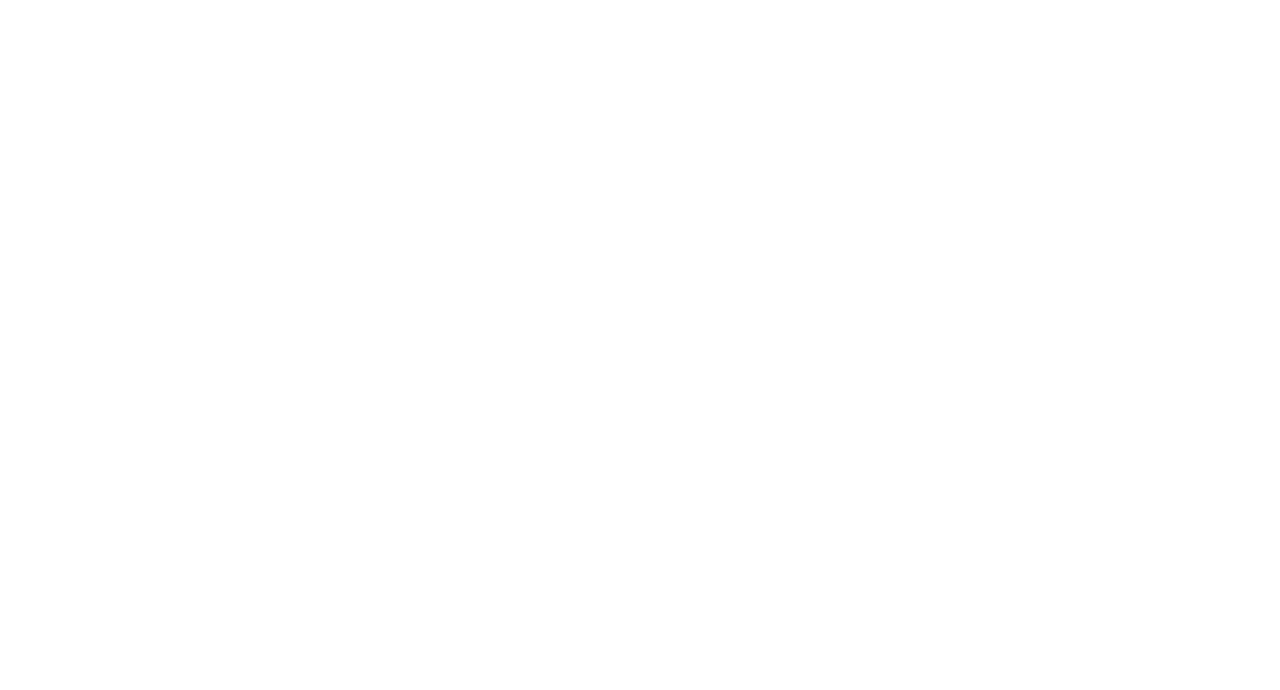
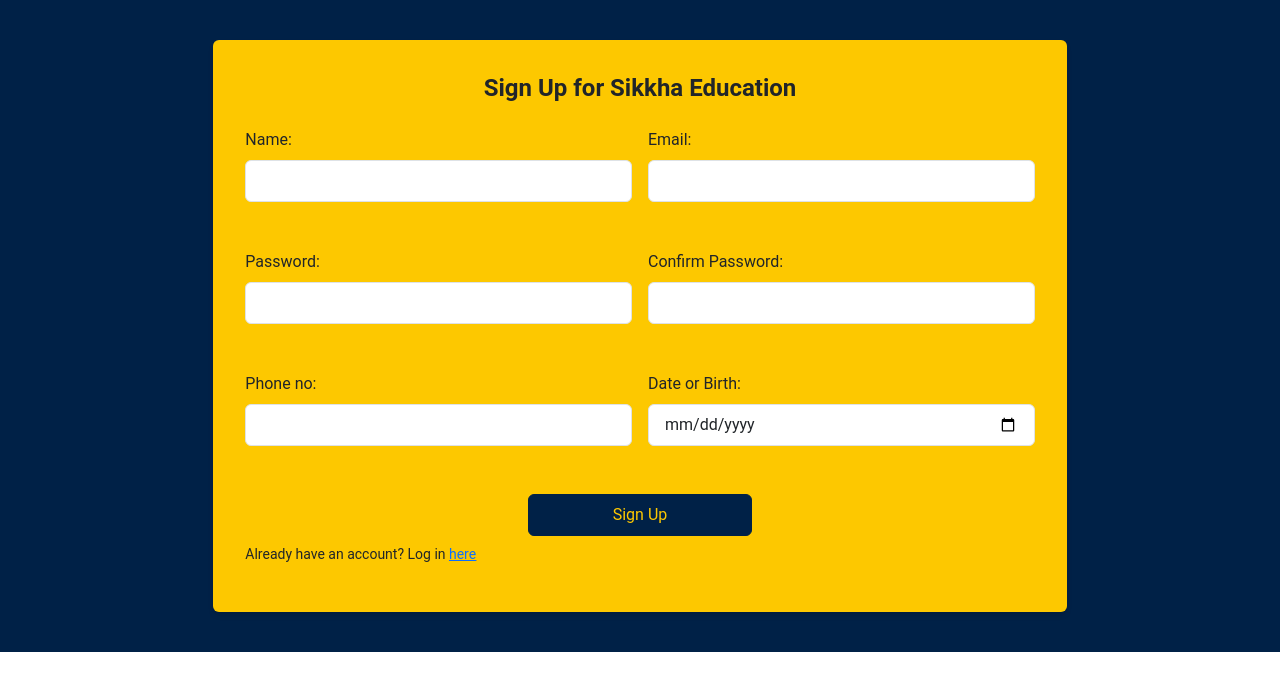
Before and after one commit to saqibraza0902/education_client, a React (Create React App) app: page /signup in a window 1280 px wide. Before the commit this address had no page. Shown: the top 690 px of the page. Built offline with nearby package versions, Linux system fonts and the light colour scheme.

Commit message:
added signin signup pages

```diff
--- a/src/App.tsx
+++ b/src/App.tsx
@@ -11,12 +11,16 @@
 import EventDetails from "./Pages/Events/EventDetails";
 import CoursesDetails from "./Pages/Courses/CoursesDetails";
 import Cart from "./Pages/Cart";
+import Login from "./Pages/Auth/Login";
+import Signup from "./Pages/Auth/SignUp";
 
 const App = () => {
   return (
     <Router>
       <Routes>
-        <Route path="/" element={<Home />} />
+        <Route path="/" element={<Login />} />
+        <Route path="/signup" element={<Signup />} />
+        <Route path="/dashboard" element={<Home />} />
         <Route path="/courses" element={<Course />} />
         <Route path="/courses/:_id" element={<CoursesDetails />} />
         <Route path="/shop" element={<Shop />} />
--- /dev/null
+++ b/src/Pages/Auth/Login.tsx
@@ -0,0 +1,69 @@
+import React, { useState } from "react";
+import { Link } from "react-router-dom";
+
+const Login: React.FC = () => {
+  const [username, setUsername] = useState("");
+  const [password, setPassword] = useState("");
+
+  const handleLogin = (event: React.FormEvent) => {
+    event.preventDefault();
+    // Add your login logic here
+    console.log("Username:", username);
+    console.log("Password:", password);
+  };
+
+  return (
+    <div className="bg-[#002147] h-screen flex items-center justify-center">
+      <div className=" bg-[#fdc800] p-8 rounded shadow-md lg:w-1/3">
+        <h1 className="text-center text-2xl font-bold mb-6">
+          Login to Sikkha Education
+        </h1>
+        <form onSubmit={handleLogin}>
+          <label className="block mb-2" htmlFor="username">
+            Username:
+          </label>
+          <input
+            type="text"
+            id="username"
+            value={username}
+            onChange={(e) => setUsername(e.target.value)}
+            className="w-full px-3 py-2 border rounded mb-4"
+            required
+          />
+
+          <label className="block mb-2" htmlFor="password">
+            Password:
+          </label>
+          <input
+            type="password"
+            id="password"
+            value={password}
+            onChange={(e) => setPassword(e.target.value)}
+            className="w-full px-3 py-2 border rounded mb-6"
+            required
+            autoComplete="false"
+          />
+
+          <button
+            type="submit"
+            className="w-full bg-[#002147] border-[#002147] border-[1px] text-[#fdc800] py-2 px-4 rounded cursor-pointer hover:bg-[#255caf]
+             hover:text-[#fff] transition-all duration-500"
+          >
+            Login
+          </button>
+          <p className="pt-2 text-sm text-black">
+            Don't have an account? Create new account{" "}
+            <span className="underline cursor-pointer ">
+              <Link className="text-black text-sm no-underline" to="/signup">
+                {" "}
+                here
+              </Link>
+            </span>
+          </p>
+        </form>
+      </div>
+    </div>
+  );
+};
+
+export default Login;
--- /dev/null
+++ b/src/Pages/Auth/SignUp.tsx
@@ -0,0 +1,138 @@
+import React, { useState } from "react";
+import { Link } from "react-router-dom";
+
+const Signup: React.FC = () => {
+  const [name, setName] = useState("");
+  const [email, setEmail] = useState("");
+  const [password, setPassword] = useState("");
+  const [confirmPassword, setConfirmPassword] = useState("");
+  const [phoneNumber, setPhoneNumber] = useState("");
+  const [dob, setDob] = useState("");
+
+  const handleSignup = (event: React.FormEvent) => {
+    event.preventDefault();
+    // Add your signup logic here
+    console.log("Name:", name);
+    console.log("Email:", email);
+    console.log("Password:", password);
+    console.log("Confirm Password:", confirmPassword);
+    console.log("Phone Number:", phoneNumber);
+    console.log("Date of Birth:", dob);
+  };
+
+  return (
+    <div className="bg-[#002147] h-max py-10 flex items-center justify-center">
+      <div className="bg-[#fdc800] p-8 rounded shadow-md lg:w-2/3">
+        <h1 className="text-center text-2xl font-bold mb-6">
+          Sign Up for Sikkha Education
+        </h1>
+        <form onSubmit={handleSignup}>
+          <div className="flex flex-wrap -mx-2 mb-4">
+            <div className="w-full lg:w-1/2 px-2 mb-4">
+              <label className="block mb-2" htmlFor="name">
+                Name:
+              </label>
+              <input
+                type="text"
+                id="name"
+                value={name}
+                onChange={(e) => setName(e.target.value)}
+                className="w-full px-3 py-2 border rounded"
+                required
+              />
+            </div>
+            <div className="w-full lg:w-1/2 px-2 mb-4">
+              <label className="block mb-2" htmlFor="email">
+                Email:
+              </label>
+              <input
+                type="email"
+                id="email"
+                value={email}
+                onChange={(e) => setEmail(e.target.value)}
+                className="w-full px-3 py-2 border rounded"
+                required
+              />
+            </div>
+          </div>
+
+          <div className="flex flex-wrap -mx-2 mb-4">
+            <div className="w-full lg:w-1/2 px-2 mb-4">
+              <label className="block mb-2" htmlFor="name">
+                Password:
+              </label>
+              <input
+                type="password"
+                id="password"
+                value={password}
+                onChange={(e) => setPassword(e.target.value)}
+                className="w-full px-3 py-2 border rounded"
+                required
+              />
+            </div>
+            <div className="w-full lg:w-1/2 px-2 mb-4">
+              <label className="block mb-2" htmlFor="email">
+                Confirm Password:
+              </label>
+              <input
+                type="password"
+                id="password"
+                value={confirmPassword}
+                onChange={(e) => setConfirmPassword(e.target.value)}
+                className="w-full px-3 py-2 border rounded"
+                required
+              />
+            </div>
+          </div>
+
+          <div className="flex flex-wrap -mx-2 mb-4">
+            <div className="w-full lg:w-1/2 px-2 mb-4">
+              <label className="block mb-2" htmlFor="name">
+                Phone no:
+              </label>
+              <input
+                type="number"
+                id="number"
+                value={phoneNumber}
+                onChange={(e) => setPhoneNumber(e.target.value)}
+                className="w-full px-3 py-2 border rounded"
+                required
+              />
+            </div>
+            <div className="w-full lg:w-1/2 px-2 mb-4">
+              <label className="block mb-2" htmlFor="email">
+                Date or Birth:
+              </label>
+              <input
+                type="date"
+                id="dob"
+                value={dob}
+                onChange={(e) => setDob(e.target.value)}
+                className="w-full px-3 py-2 border rounded"
+                required
+              />
+            </div>
+          </div>
+
+          <div className="flex justify-center">
+            <button
+              type="submit"
+              className="bg-[#002147] w-56 flex justify-center border-[#002147] border-[1px] text-[#fdc800] py-2 px-4 rounded cursor-pointer hover:bg-[#255caf]
+           hover:text-[#fff] transition-all duration-500 "
+            >
+              Sign Up
+            </button>
+          </div>
+          <p className="pt-2 text-sm">
+            {`Already have an account? Log in `}
+            <span className="underline cursor-pointer">
+              <Link to="/">here</Link>
+            </span>
+          </p>
+        </form>
+      </div>
+    </div>
+  );
+};
+
+export default Signup;
```
